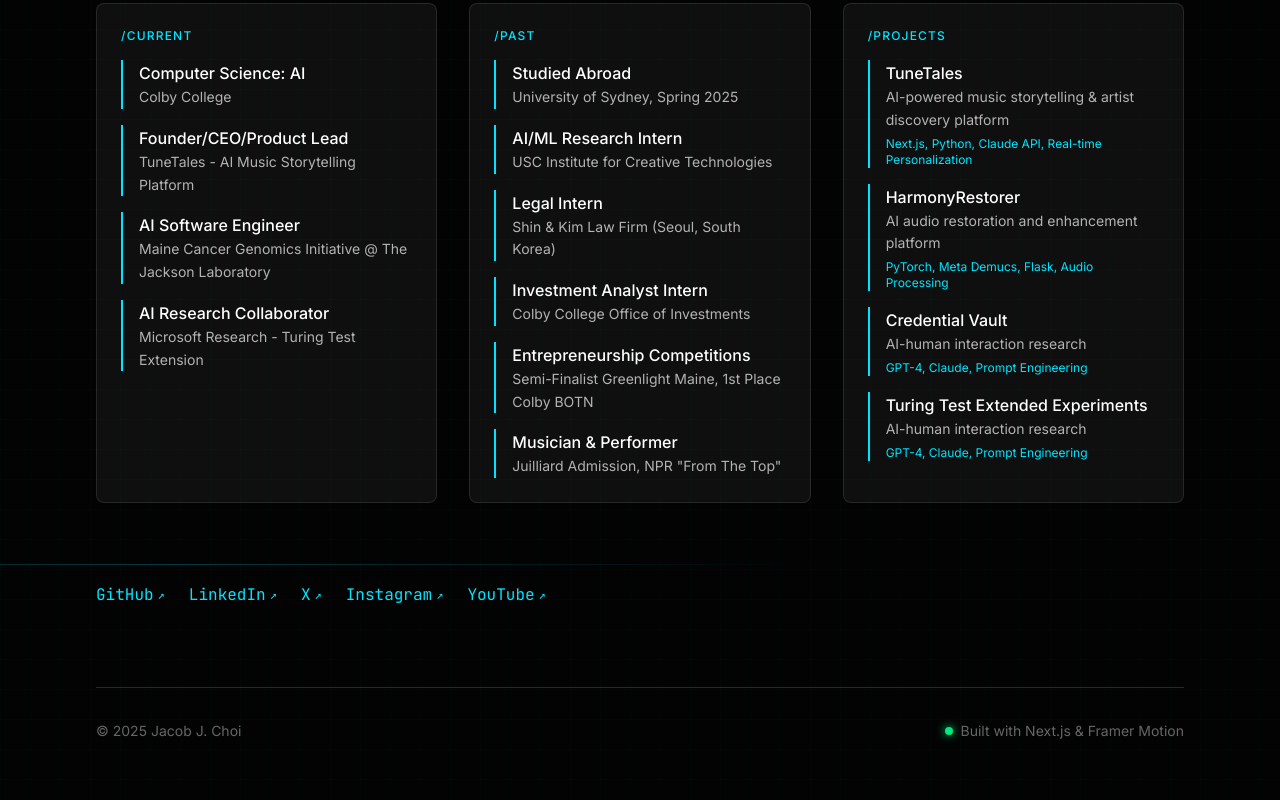
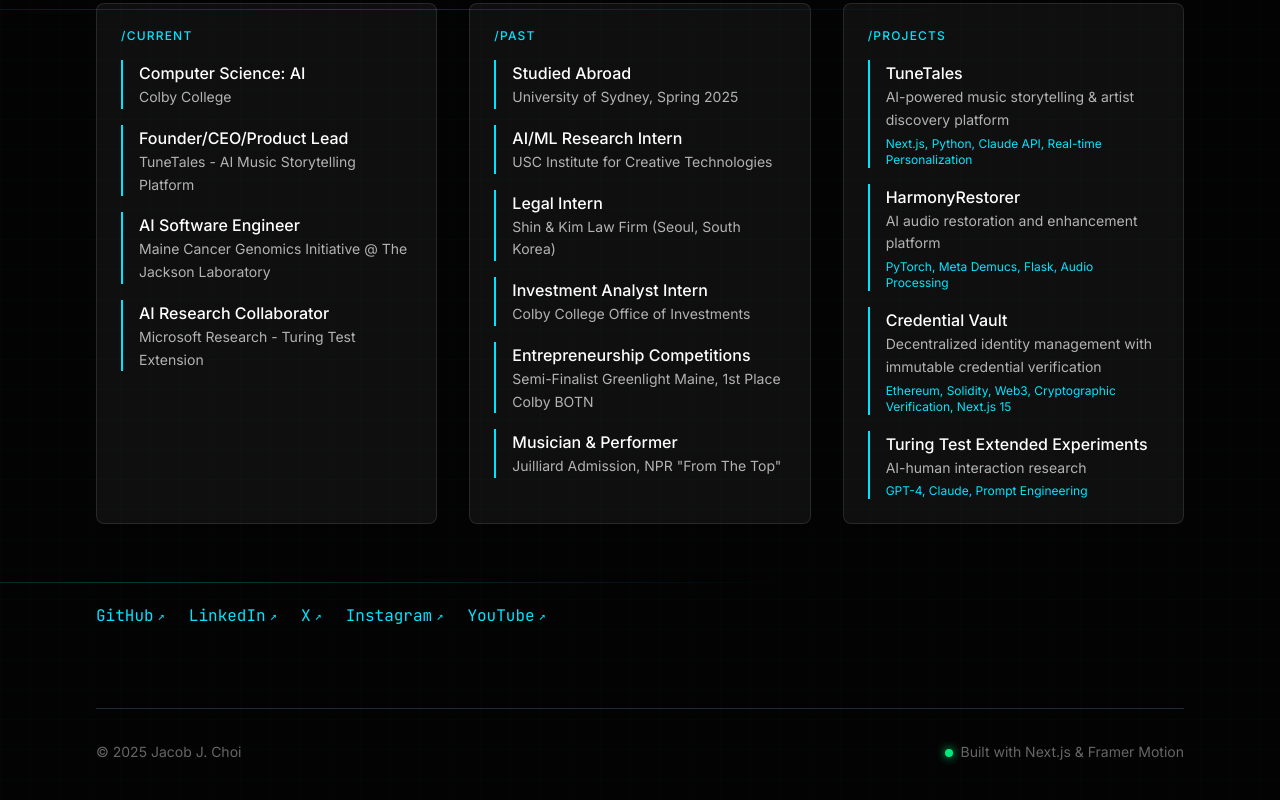
Before and after one commit to jacob7choi-xyz/personal-website, a Next.js app: page / in a window 1280 px wide. Shown: the part 811-1611 px from the top of the page. Built offline with nearby package versions, Linux system fonts and the light colour scheme.

Commit message:
Added credential vault project

```diff
--- a/src/constants/experience.ts
+++ b/src/constants/experience.ts
@@ -70,8 +70,8 @@ export const projects = [
   {
     id: 3,
     title: "Credential Vault",
-    description: "AI-human interaction research",
-    tech: "GPT-4, Claude, Prompt Engineering",
+    description: "Decentralized identity management with immutable credential verification",
+    tech: "Ethereum, Solidity, Web3, Cryptographic Verification, Next.js 15",
   },
   {
     id: 4,
```
